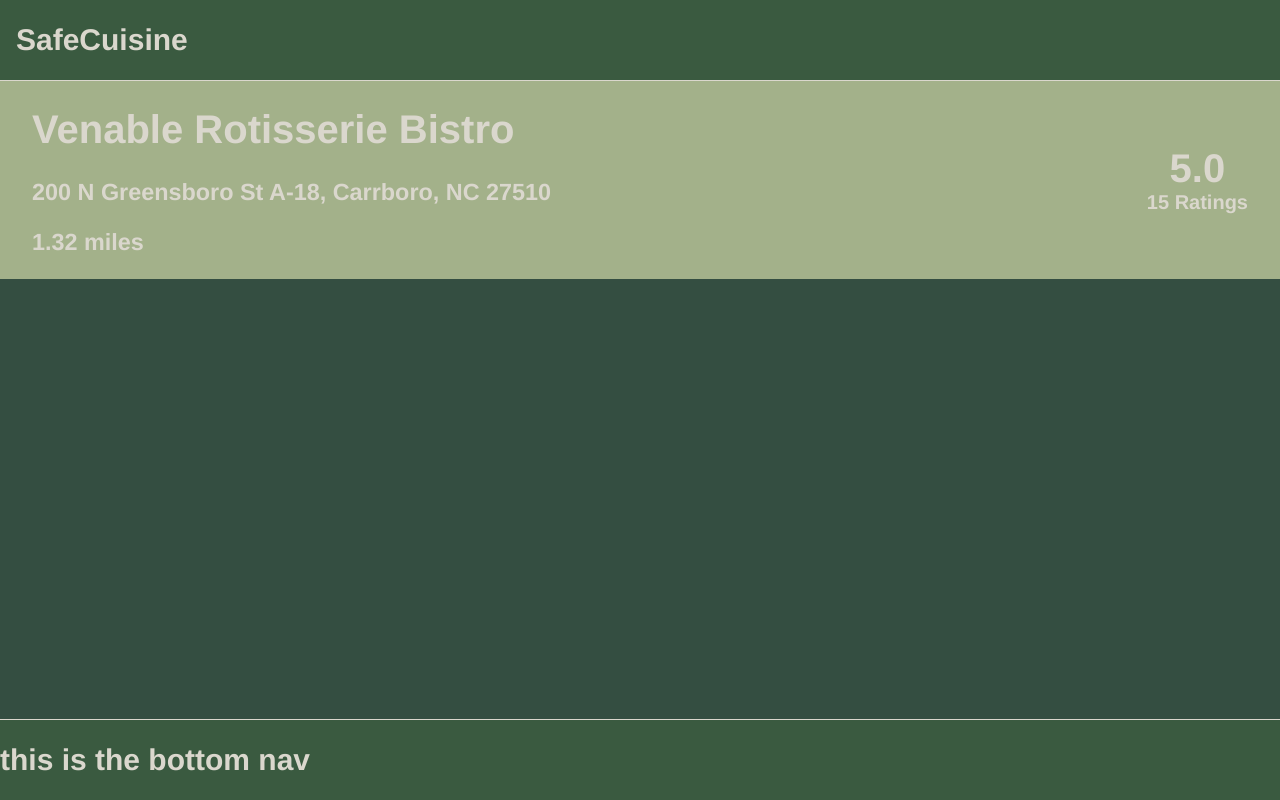
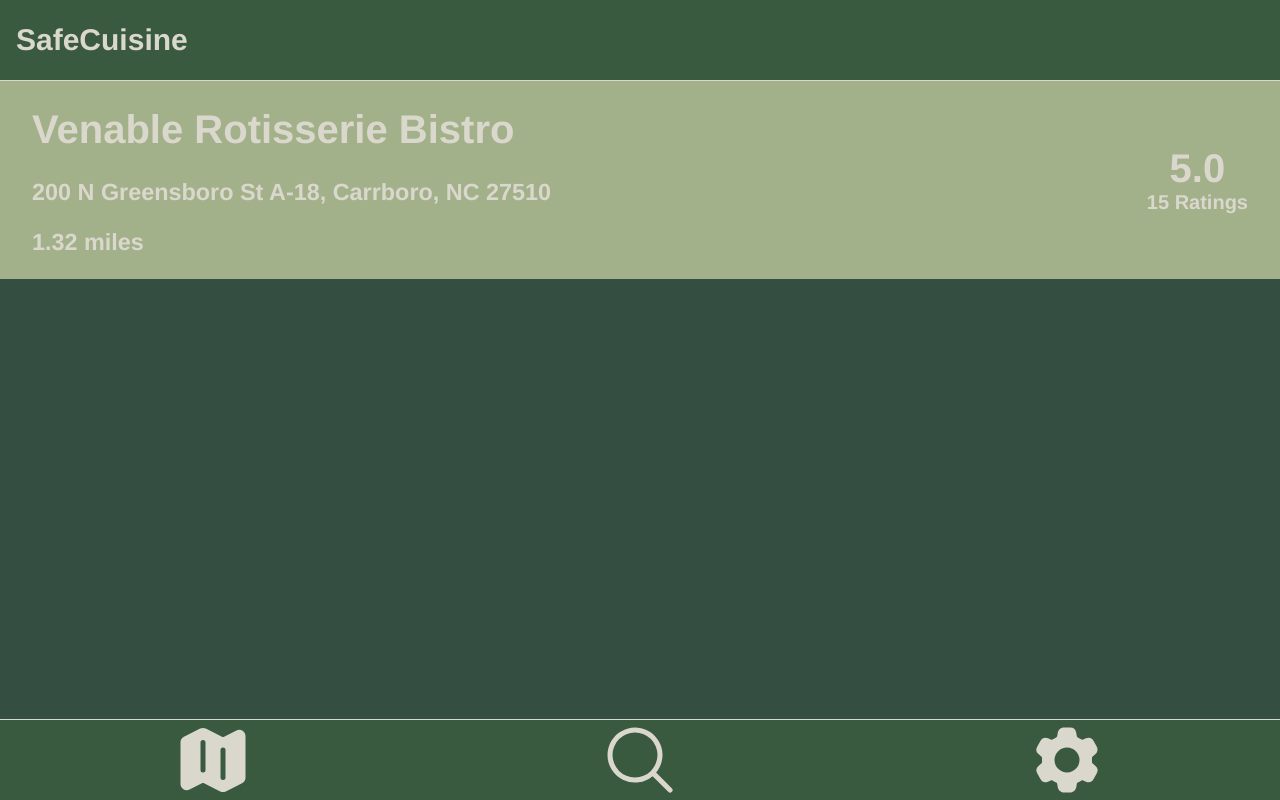
Before and after one commit to nathansantiago/SafeCuisine, a React (Vite) app in the folder client/: page / in a window 1280 px wide. Built offline with nearby package versions, Linux system fonts and the light colour scheme.

Commit message:
Create footer icons.

```diff
--- a/client/src/components/Footer/Footer.jsx
+++ b/client/src/components/Footer/Footer.jsx
@@ -1,12 +1,20 @@
+import { Cog6ToothIcon, MagnifyingGlassIcon, MapIcon } from "@heroicons/react/24/solid";
 import "./Footer.scss"
+import { Link } from "react-router-dom";
 
 export default function Footer () {
     return (
         <>
             <footer>
-                <h2>
-                    this is the bottom nav
-                </h2>
+                <Link to={"/"}>
+                    <MapIcon/>
+                </Link>
+                <Link to={"/search"}>
+                    <MagnifyingGlassIcon/>
+                </Link>
+                <Link to={"/settings"}>
+                    <Cog6ToothIcon/>
+                </Link>
             </footer>
         </>
     );
--- a/client/src/components/Footer/Footer.scss
+++ b/client/src/components/Footer/Footer.scss
@@ -3,6 +3,7 @@
 footer {
     display: flex;
     align-items: center;
+    justify-content: space-around;
     height: 10dvh;
     width: 100dvw;
     position: fixed;
@@ -11,4 +12,12 @@ footer {
     background-color: App.$primary-color;
     color: App.$text-color;
     border-top: .1rem solid App.$text-color;
+
+    svg {
+        height: 100%;
+    }
+
+    a {
+        height: 100%;
+    }
 }
```
